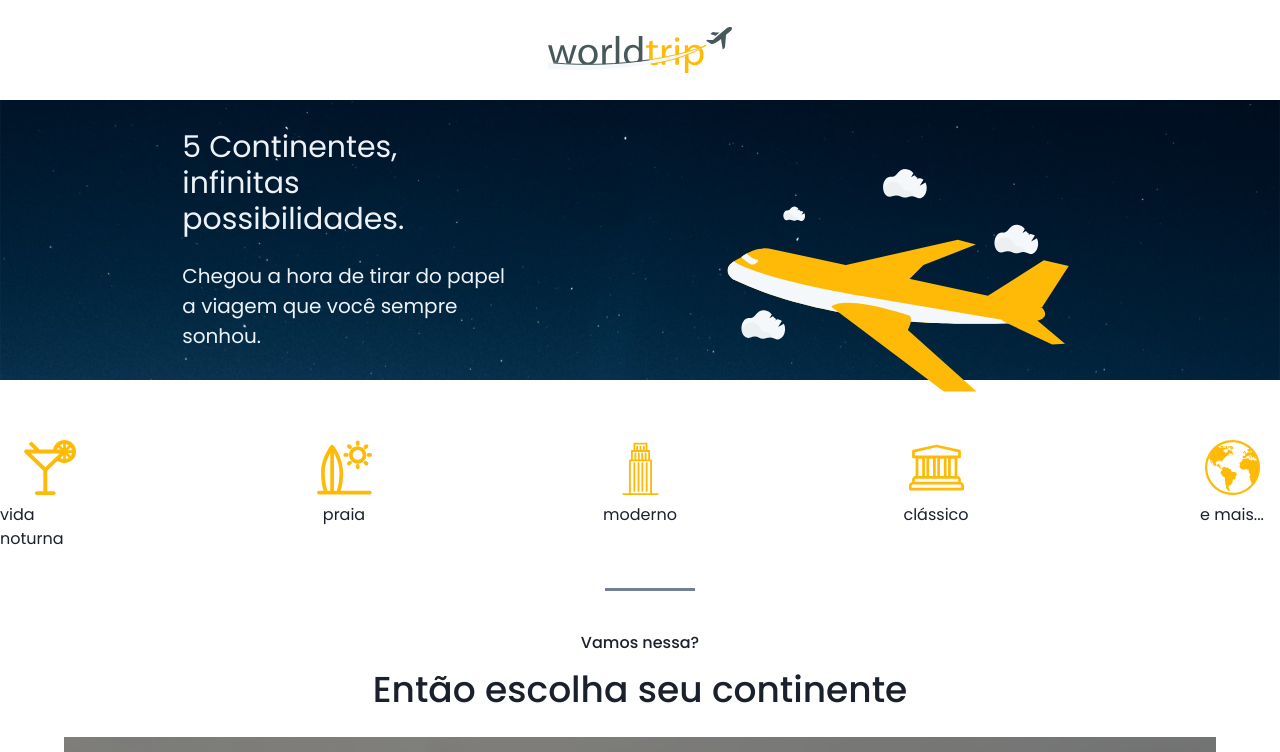
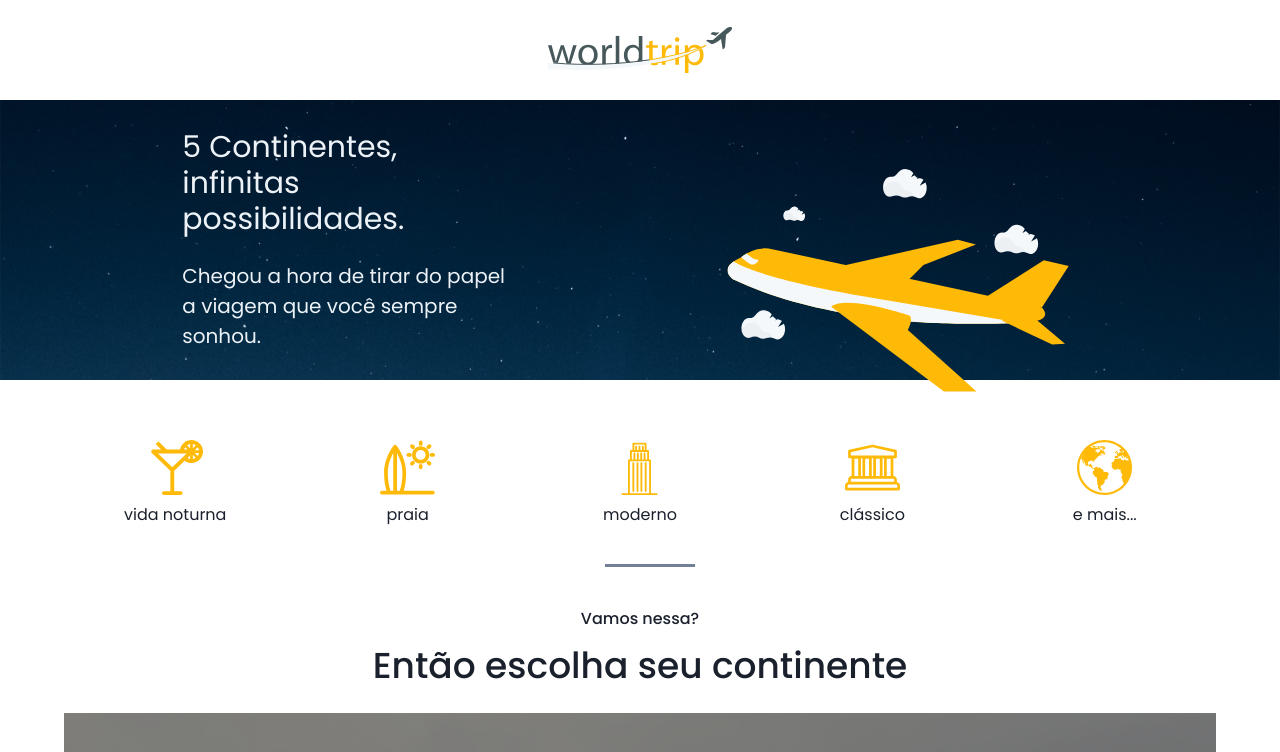
Before and after one commit to Bluniz/worldtrip, a Next.js app: page / in a window 1280 px wide. Shown: the top 752 px of the page. Built offline with nearby package versions, Linux system fonts and the light colour scheme; grey boxes are pictures that could not be loaded.

Commit message:
Adjust grip spacing of TravelTypes

```diff
--- a/src/components/TravelTypes/index.tsx
+++ b/src/components/TravelTypes/index.tsx
@@ -25,7 +25,7 @@ export function TravelTypes() {
         width: "90px",
       }}
     >
-      <SimpleGrid columns={[2, 5]} spacing={["50px", "200px"]}>
+      <SimpleGrid columns={[2, 5]} spacing={["50px", "130px"]}>
         <TravelItem
           src={
             isWideVersion
```
